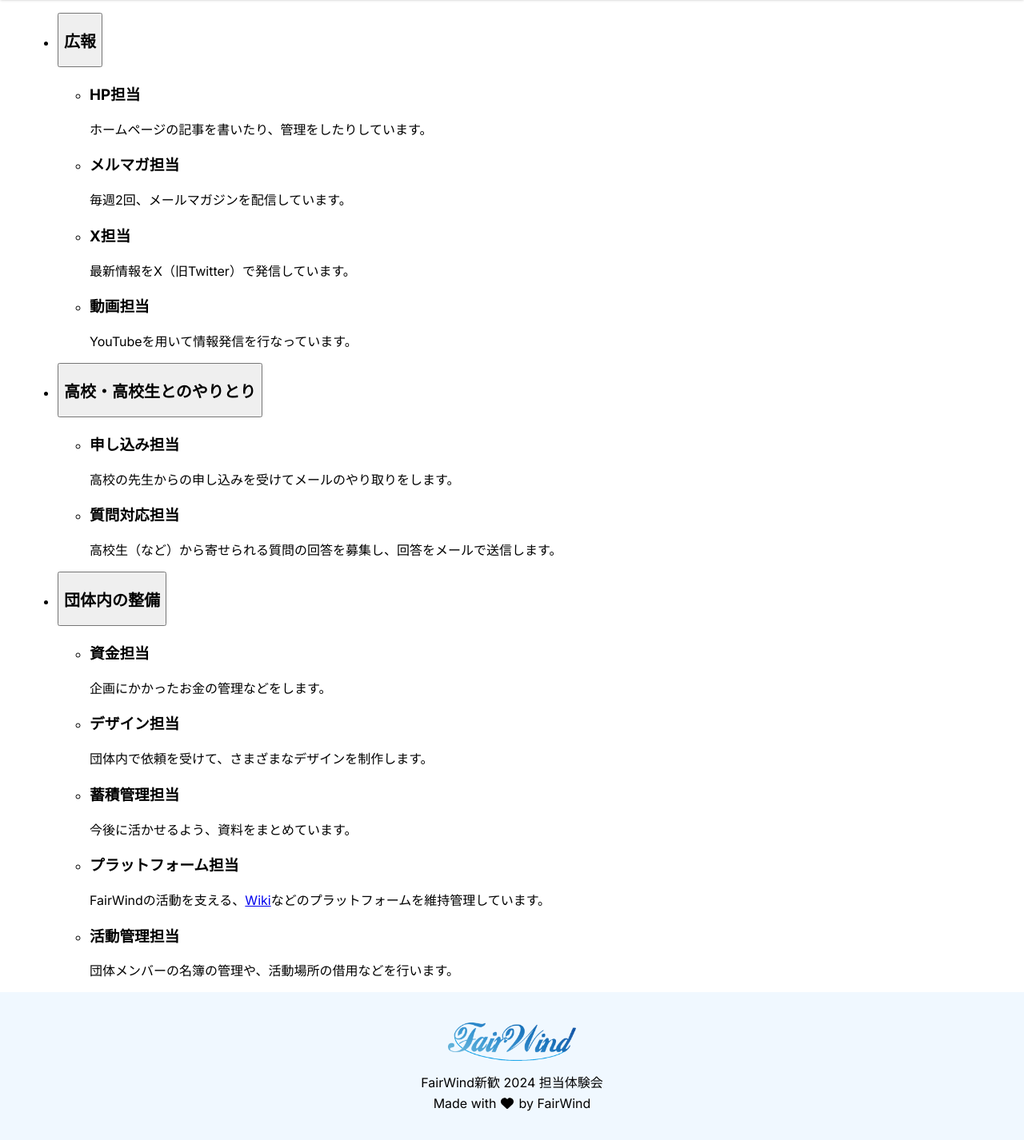
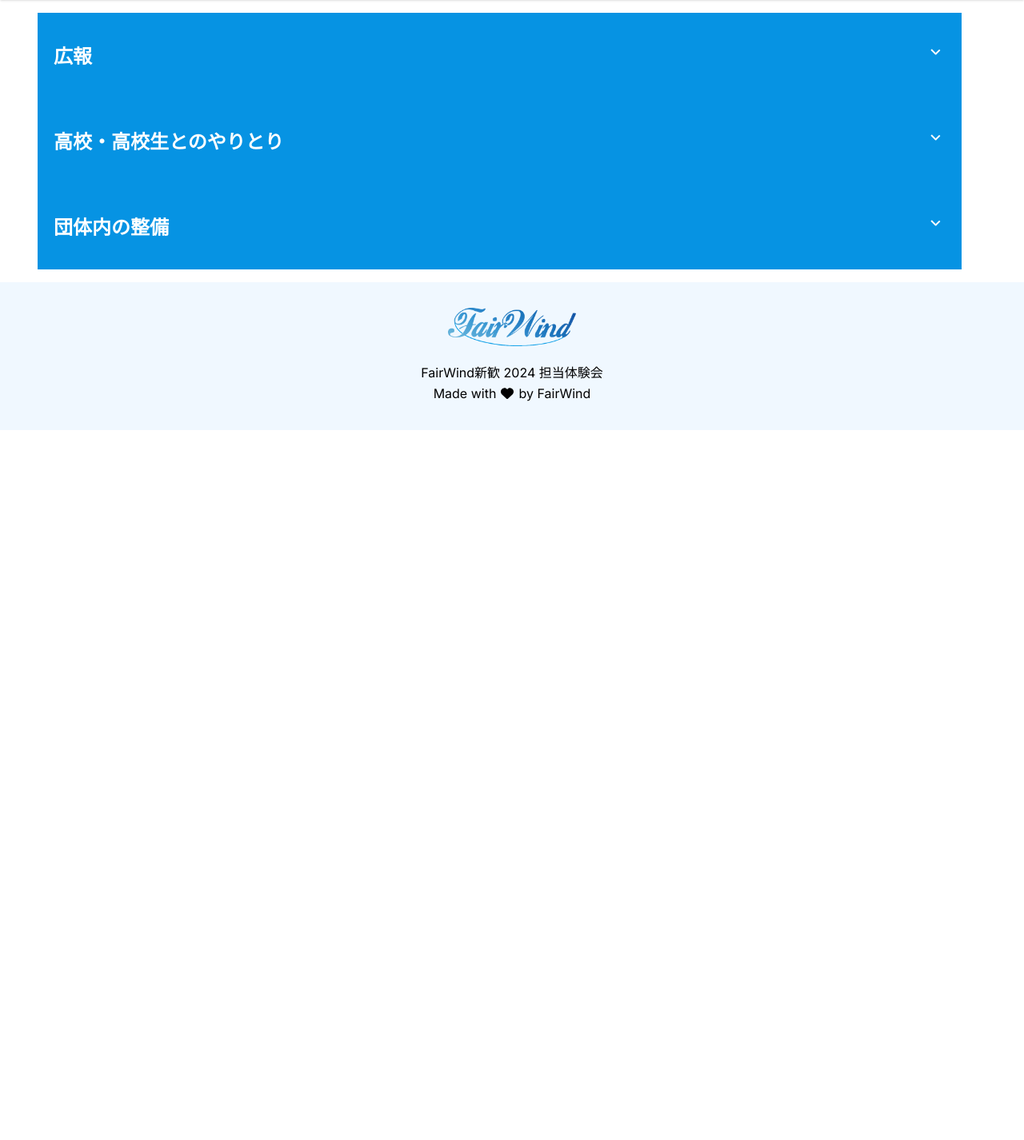
Before and after one commit to fairwind-scripts/shinkan2024-trial, a Flask app: page /sample in a window 1280 px wide. Shown: the part 88-1514 px from the top of the page at 80% size. After the commit the page ends 626 px from the top, so only its background shows below. Run offline with Flask 3, Linux system fonts and the light colour scheme.

Commit message:
feat: アコーディオンメニュー部のCSS・その他CSSの微修正

```diff
--- a/src/static/css/style.css
+++ b/src/static/css/style.css
@@ -1,6 +1,9 @@
 @charset "utf-8";
+
+/* Googleフォントを読み込む */
 @import url("https://fonts.googleapis.com/css2?family=Noto+Sans+JP:wght@100..900&family=Inter:wght@100..900&display=swap");
 
+/* ページ全体の設定 */
 html {
     font-family: "Inter", "Noto Sans JP", sans-serif;
     margin: 0 2rem;
@@ -8,18 +11,20 @@ html {
 body {
     margin: 0;
 }
+
+/* ナビゲーションバー */
 nav {
     align-items: center;
     box-shadow: 0 1px 3px 0 rgb(0 0 0 / 0.1), 0 1px 2px -1px rgb(0 0 0 / 0.1);
-    display: grid;
-    grid-template-columns: 1fr 1fr;
+    display: flex;
+    justify-content: space-between;
     margin: 0 calc(50% - 50vw) 1rem calc(50% - 50vw);
     padding: 1rem calc(50vw - 50%);
     position: sticky;
     top: 0;
     background-color: white;
 }
-.logo {
+nav .logo {
     position: relative;
     top: 6px;
 }
@@ -41,6 +46,8 @@ nav a {
 nav a:hover {
     color: #0693e3;
 }
+
+/* フッター */
 footer {
     margin: 1rem calc(50% - 50vw) 0 calc(50% - 50vw);
     padding: 1rem calc(50vw - 50%);
@@ -59,3 +66,101 @@ footer svg:hover {
 footer p {
     line-height: 1.65rem;
 }
+
+/* アコーディオンメニュー部分 */
+.include-accordion {
+    background-color: #0693e3;
+    width: 95%;
+    padding: 0;
+    color: #fcfcfc;
+    margin-left: 15px;
+    margin-right: 15px;
+    overflow: hidden;
+}
+
+.include-accordion li {
+    list-style: none;
+}
+
+.include-accordion ul {
+    height: 0;
+    padding: 0;
+    overflow: hidden;
+    transition: 0.5s;
+    background-color: #fcfcfc;
+    color: #414141;
+    margin: 0.1%;
+    align-items: center;
+    justify-content: center;
+    width: 99.8%;
+    border-radius: 0%;
+}
+
+.include-accordion li li {
+    border-bottom: 1px solid #0693e3;
+    padding: 10px 0 10px 10px;
+    margin-left: 15px;
+    margin-right: 15px;
+}
+
+.include-accordion li li h3 {
+    background-image: linear-gradient(
+        to bottom,
+        rgba(255, 255, 255, 0) 70%,
+        #ffe900 70%
+    );
+    width: fit-content;
+    padding: 0 1px;
+}
+
+.include-accordion button {
+    position: relative;
+    border: none;
+    width: 100%;
+    cursor: pointer;
+    text-align: left;
+    padding: 15px 0 15px 20px;
+    font-size: 1em;
+    background-color: #0693e3;
+    color: #fff;
+}
+
+.include-accordion button:hover {
+    border: none;
+    background-color: #0046a8;
+}
+
+.include-accordion button h2::before,
+.include-accordion button h2::after {
+    content: "";
+    position: absolute;
+    top: 45px;
+    width: 1.5px;
+    height: 8px;
+    background-color: #fcfcfc;
+    transition: 0.25s;
+}
+
+.include-accordion button h2::before {
+    transform: rotate(-45deg);
+    right: 35px;
+}
+
+.include-accordion button h2::after {
+    transform: rotate(45deg);
+    right: 30px;
+}
+
+.include-accordion li.active button h2::before {
+    transform: rotate(-135deg);
+    transition: 0.25s;
+}
+
+.include-accordion li.active button h2::after {
+    transform: rotate(135deg);
+    transition: 0.25s;
+}
+
+.include-accordion .active {
+    overflow-y: auto;
+}
```
